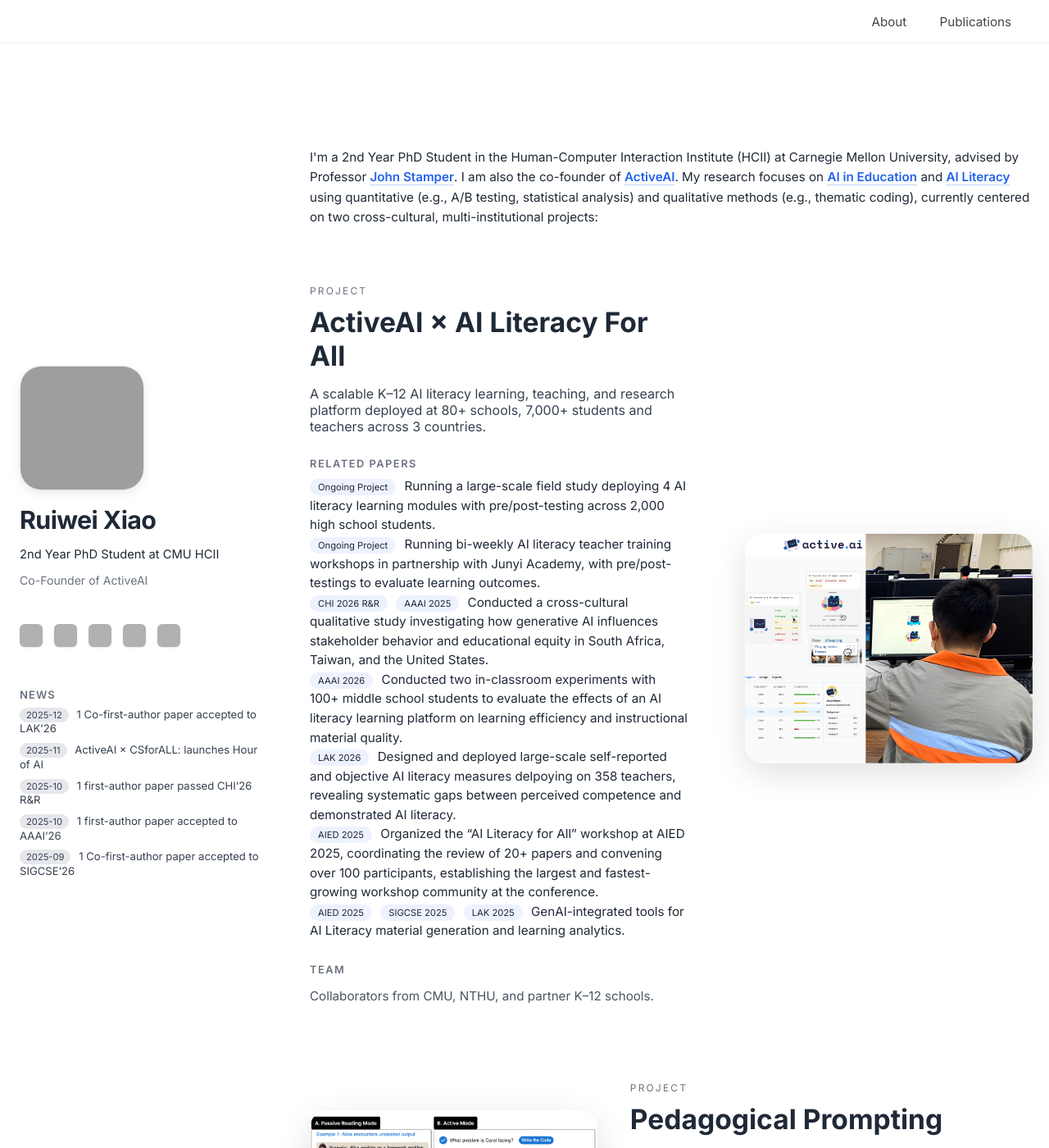
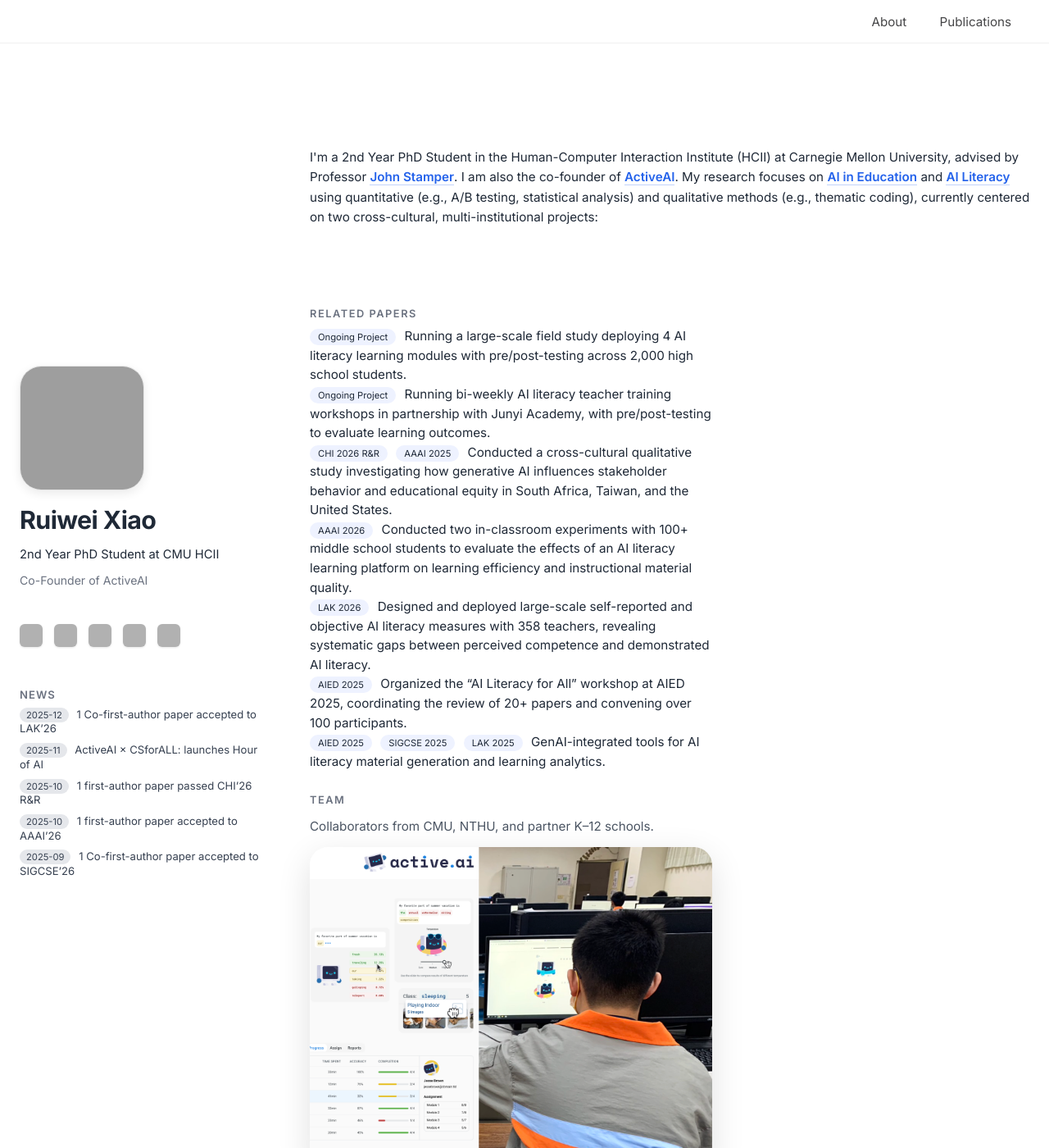
Before and after one commit to ruiwei-xiao/ruiwei-xiao.github.io, a Jekyll site: the page built from index.md, in a window 1280 px wide and 1400 px high. Shown: the whole window at 82% size. Built offline with Jekyll 4.4.1, drawn with Linux system fonts in a browser that asks for light colours; grey boxes are pictures that could not be loaded.

Commit message:
Update index.md

```diff
--- a/index.md
+++ b/index.md
@@ -21,30 +21,23 @@
 
 <section id="activeai" class="project-hero">
 
-  <div class="hero-content">
-    <div class="project-label">PROJECT</div>
-
-    <h1 class="project-title">ActiveAI × AI Literacy For All</h1>
-
-    <p class="project-desc">
-      A scalable K–12 AI literacy learning, teaching, and research platform deployed at 80+ schools, 7,000+ students and teachers across 3 countries.
-    </p>
-
+ <div class="project-and-hero">
+  <div class="project-content">
     <div class="project-section-title">Related Papers</div>
     <div class="related-papers">
       <span class="paper-pill">Ongoing Project</span> Running a large-scale field study deploying 4 AI literacy learning modules with pre/post-testing across 2,000 high school students.
       <br>
-      <span class="paper-pill">Ongoing Project</span> Running bi-weekly AI literacy teacher training workshops in partnership with Junyi Academy, with pre/post-testings to evaluate learning outcomes.
+      <span class="paper-pill">Ongoing Project</span> Running bi-weekly AI literacy teacher training workshops in partnership with Junyi Academy, with pre/post-testing to evaluate learning outcomes.
       <br>
       <span class="paper-pill">CHI 2026 R&R</span> <span class="paper-pill">AAAI 2025</span> Conducted a cross-cultural qualitative study investigating how generative AI influences stakeholder behavior and educational equity in South Africa, Taiwan, and the United States.
       <br>
       <span class="paper-pill">AAAI 2026</span> Conducted two in-classroom experiments with 100+ middle school students to evaluate the effects of an AI literacy learning platform on learning efficiency and instructional material quality.
       <br>
-      <span class="paper-pill">LAK 2026</span> Designed and deployed large-scale self-reported and objective AI literacy measures delpoying on 358 teachers, revealing systematic gaps between perceived competence and demonstrated AI literacy.
+      <span class="paper-pill">LAK 2026</span> Designed and deployed large-scale self-reported and objective AI literacy measures with 358 teachers, revealing systematic gaps between perceived competence and demonstrated AI literacy.
       <br>
-      <span class="paper-pill">AIED 2025</span> Organized the “AI Literacy for All” workshop at AIED 2025, coordinating the review of 20+ papers and convening over 100 participants, establishing the largest and fastest-growing workshop community at the conference.
+      <span class="paper-pill">AIED 2025</span> Organized the “AI Literacy for All” workshop at AIED 2025, coordinating the review of 20+ papers and convening over 100 participants.
       <br>
-      <span class="paper-pill">AIED 2025</span> <span class="paper-pill">SIGCSE 2025</span> <span class="paper-pill">LAK 2025</span> GenAI-integrated tools for AI Literacy material generation and learning analytics.
+      <span class="paper-pill">AIED 2025</span> <span class="paper-pill">SIGCSE 2025</span> <span class="paper-pill">LAK 2025</span> GenAI-integrated tools for AI literacy material generation and learning analytics.
     </div>
 
     <div class="project-section-title">Team</div>
@@ -56,6 +49,7 @@
   <div class="hero-media">
     <img src="/assets/img/activeai_hero.png" alt="ActiveAI hero image">
   </div>
+</div>
 
 </section>
 
```
